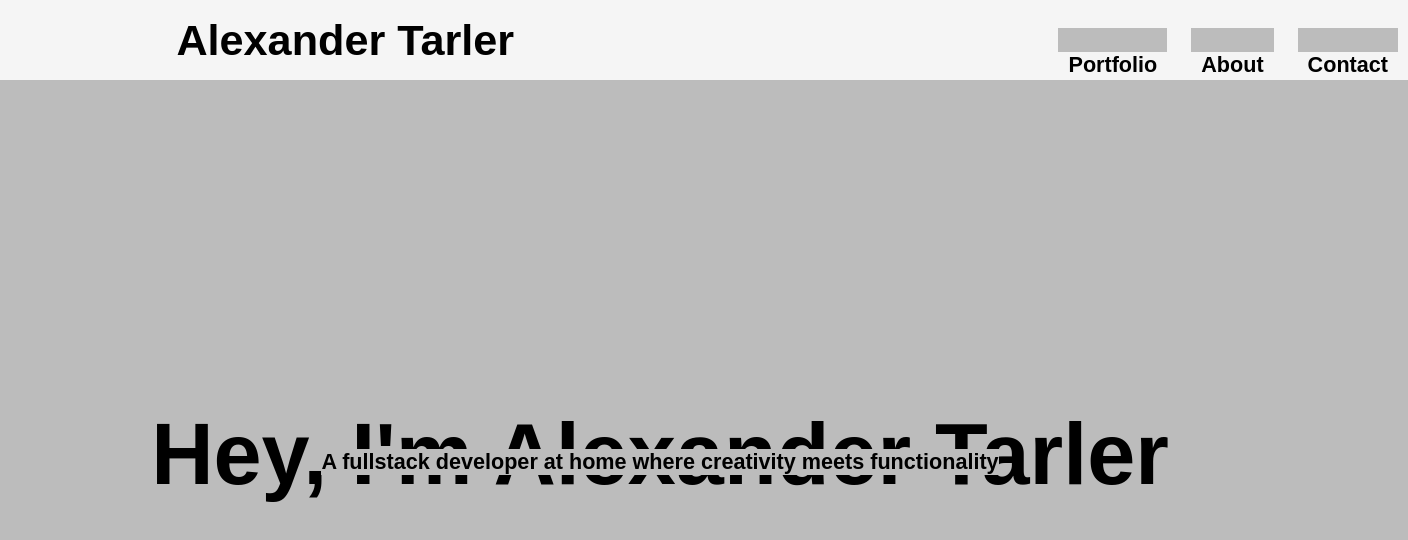
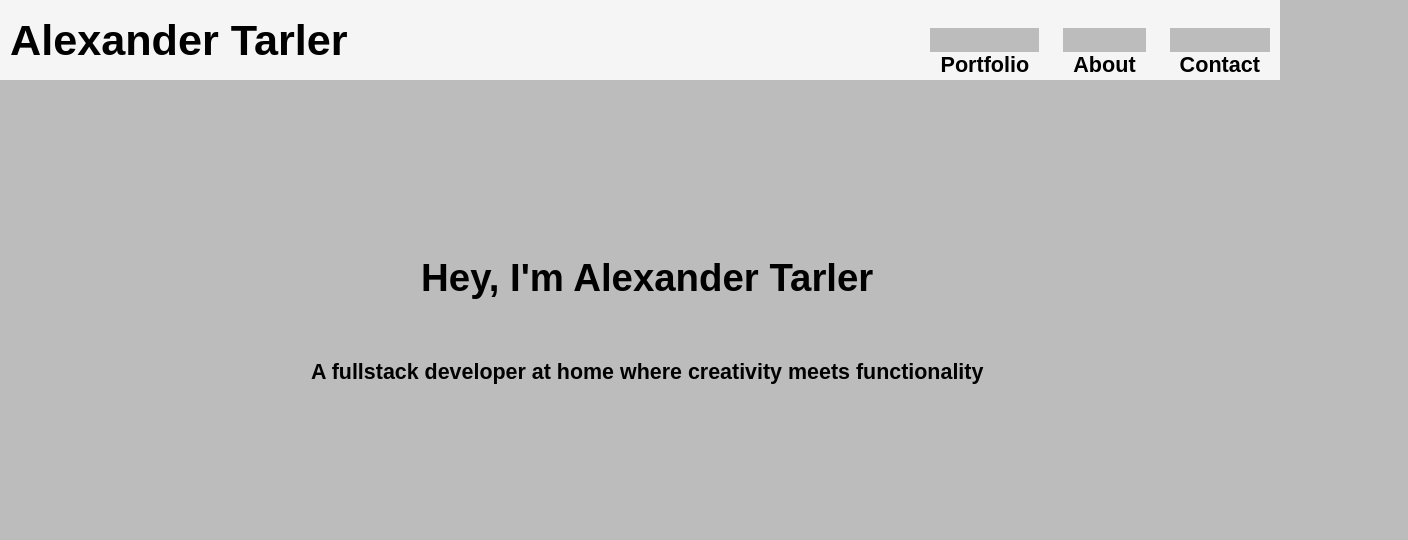
Before and after one commit to AlexanderTarler/Portfolio, a Next.js app: page / in a window 1280 px wide. Shown: the top 540 px of the page, 1408 px wide, since content can reach past the window. Built offline with nearby package versions, Linux system fonts and the light colour scheme.

Commit message:
Fixed scaling for the welcome page in webview

```diff
--- a/app/globals.css
+++ b/app/globals.css
@@ -36,16 +36,31 @@ h6 {
 }
 
 @media only screen and (min-width: 600px) {
+
+    #global {
+        width: 100%;
+    }
+
     #welcome {
+        display: flex;
+        width: 98vw;
+        height: 20vh;
+        justify-content: center;
         flex-direction: column;
-        margin-top: 200px;
-        font-size: 450%;
-        font-weight: bolder;
+        text-align: center;
+        align-items: center;
+        margin-top: 80px;
+        margin-left: 20px;
         z-index: 2;
     }
 
+    #title {
+        margin-top: 20vh;
+        font-size: 120%;
+    }
+
     h6 {
-        font-size: 30%;
-        margin-top: 20px;
+        margin-top: 10vh;
+        width: 10wv;
     }
 }
--- a/app/navbar.css
+++ b/app/navbar.css
@@ -86,6 +86,18 @@ nav {
 }
 
 @media screen and (min-width: 768px) {
+
+    .logo {
+        color: black;
+        font-size: 150%;
+        margin-left: 0vw;
+        background-color: whitesmoke;
+    }
+
+    nav {
+        width: 100%;
+    }
+
     .nav__menu-bar {
         display: none;
     }
```
